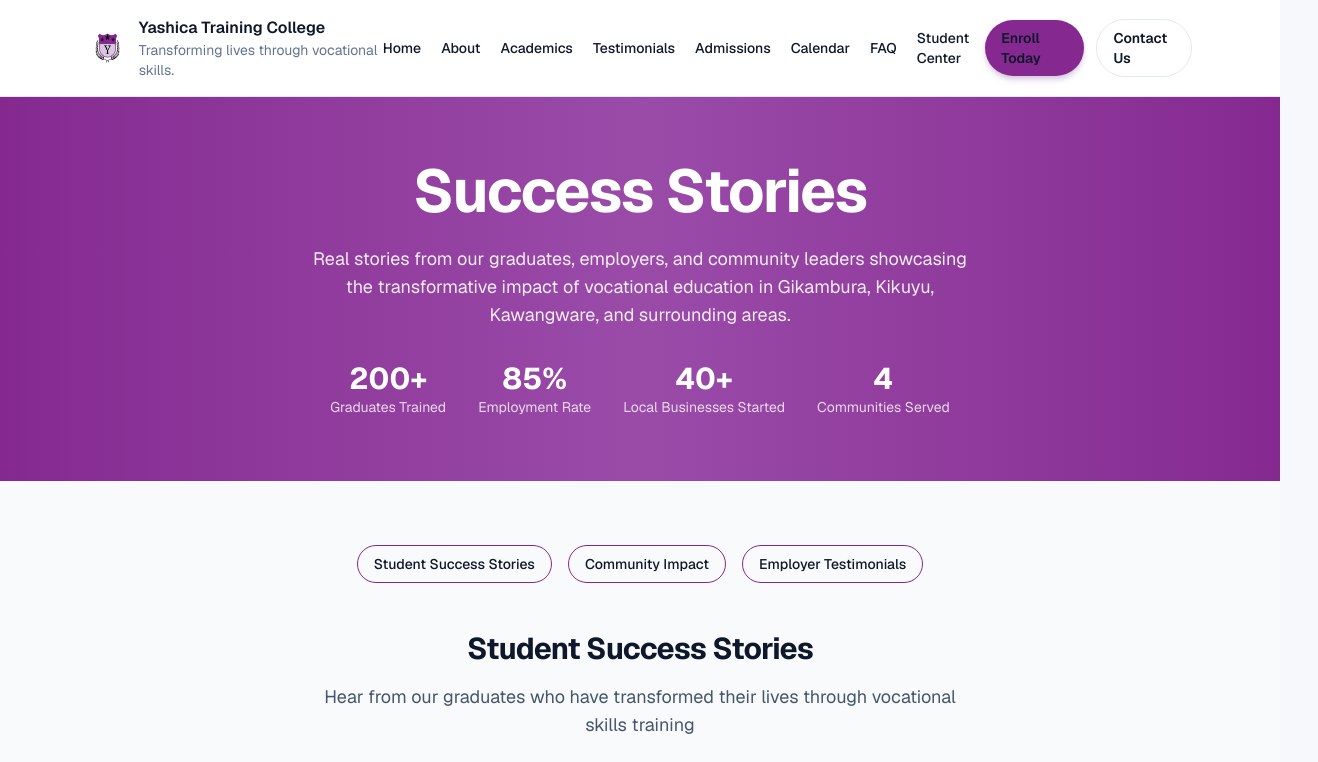
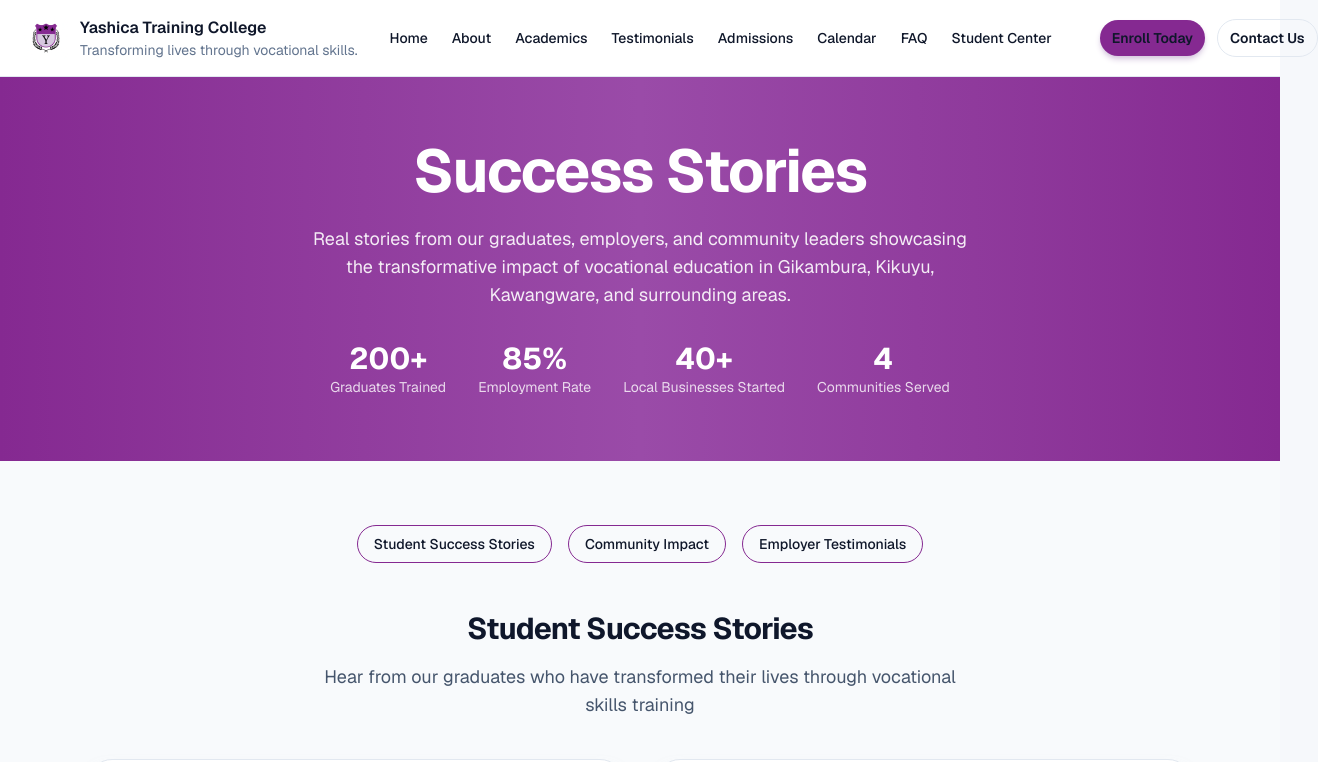
Before and after one commit to Biatus-Maina/skonga, a Next.js app: page /testimonials in a window 1280 px wide. Shown: the top 762 px of the page, 1318 px wide, since content can reach past the window. Built offline with nearby package versions, Linux system fonts and the light colour scheme.

Commit message:
design update

```diff
--- a/src/app/page.tsx
+++ b/src/app/page.tsx
@@ -275,9 +275,9 @@ export default function Home() {
   return (
     <div className="bg-slate-50 text-slate-900">
       <header className="sticky top-0 z-30 border-b border-slate-200 bg-white/90 backdrop-blur">
-        <div className="mx-auto flex max-w-6xl items-center justify-between px-6 py-4">
-          <div className="flex items-center gap-3">
-            <div className="flex h-11 w-11 items-center justify-center">
+        <div className="mx-auto flex max-w-7xl items-center px-6 py-4">
+          <div className="flex items-center gap-3 mr-8">
+            <div className="flex h-11 w-11 items-center justify-center flex-shrink-0">
               <Image
                 src="/media/logo.png"
                 alt="Yashica Training College Logo"
@@ -287,45 +287,47 @@ export default function Home() {
                 priority
               />
             </div>
-            <div className="hidden sm:block">
-              <p className="text-base font-semibold">
+            <div className="hidden sm:block min-w-max">
+              <p className="text-base font-semibold whitespace-nowrap">
                 Yashica Training College
               </p>
-              <p className="text-sm text-slate-500">
+              <p className="text-sm text-slate-500 whitespace-nowrap">
                 Transforming lives through vocational skills.
               </p>
             </div>
             <div className="block sm:hidden">
-              <p className="text-sm font-semibold">Yashica</p>
+              <p className="text-sm font-semibold whitespace-nowrap">Yashica</p>
             </div>
           </div>
+          <div className="flex-1 flex items-center justify-between">
             <nav
               aria-label="Primary"
-            className="hidden items-center gap-5 md:flex"
+              className="hidden items-center gap-4 md:flex lg:gap-5 xl:gap-6 justify-center flex-1"
             >
               {navItems.map((item) => (
                 <Link
                   key={item.name}
                   href={item.href}
-                className="text-sm font-medium text-slate-700 transition hover:text-[#852991] focus-visible:outline focus-visible:outline-2 focus-visible:outline-offset-4 focus-visible:outline-[#852991]"
+                  className="text-sm font-medium text-slate-700 transition hover:text-[#852991] focus-visible:outline focus-visible:outline-2 focus-visible:outline-offset-4 focus-visible:outline-[#852991] whitespace-nowrap"
                 >
                   {item.name}
                 </Link>
               ))}
             </nav>
-          <div className="hidden items-center gap-3 sm:flex">
+            <div className="hidden items-center gap-3 sm:flex ml-6 lg:ml-8 xl:ml-12">
               <Link
                 href="#admissions"
-              className="rounded-full bg-[#852991] px-4 py-2 text-sm font-semibold text-white shadow-md shadow-[#d6c7df] transition hover:bg-[#852991]/90 focus-visible:outline focus-visible:outline-2 focus-visible:outline-offset-4 focus-visible:outline-[#852991]"
+                className="rounded-full bg-[#852991] px-3 py-2 text-sm font-semibold text-white shadow-md shadow-[#d6c7df] transition hover:bg-[#852991]/90 focus-visible:outline focus-visible:outline-2 focus-visible:outline-offset-4 focus-visible:outline-[#852991] whitespace-nowrap"
               >
                 Enroll Today
               </Link>
               <Link
                 href="#contact"
-              className="rounded-full border border-slate-200 px-4 py-2 text-sm font-semibold text-slate-800 transition hover:border-[#d6c7df] hover:bg-[#d6c7df] focus-visible:outline focus-visible:outline-2 focus-visible:outline-offset-4 focus-visible:outline-[#852991]"
+                className="rounded-full border border-slate-200 px-3 py-2 text-sm font-semibold text-slate-800 transition hover:border-[#d6c7df] hover:bg-[#d6c7df] focus-visible:outline focus-visible:outline-2 focus-visible:outline-offset-4 focus-visible:outline-[#852991] whitespace-nowrap"
               >
                 Contact Us
               </Link>
+            </div>
           </div>
           <button
             type="button"
@@ -339,7 +341,7 @@ export default function Home() {
         </div>
         {mobileMenuOpen && (
           <div className="border-t border-slate-200 bg-white md:hidden">
-            <nav className="mx-auto max-w-6xl px-6 py-4">
+            <nav className="mx-auto max-w-7xl px-6 py-4">
               <div className="flex flex-col gap-4">
                 {navItems.map((item) => (
                   <Link
--- a/src/components/Header.tsx
+++ b/src/components/Header.tsx
@@ -59,10 +59,10 @@ export default function Header() {
 
   return (
     <header className="sticky top-0 z-30 border-b border-slate-200 bg-white/90 backdrop-blur">
-      <div className="mx-auto flex max-w-6xl items-center justify-between px-6 py-4">
-        <div className="flex items-center gap-3">
+      <div className="mx-auto flex max-w-7xl items-center px-6 py-4">
+        <div className="flex items-center gap-3 mr-8">
           <Link href="/" className="flex items-center gap-3">
-            <div className="flex h-11 w-11 items-center justify-center">
+            <div className="flex h-11 w-11 items-center justify-center flex-shrink-0">
               <Image
                 src="/media/logo.png"
                 alt="Yashica Training College Logo"
@@ -72,43 +72,48 @@ export default function Header() {
                 priority
               />
             </div>
-            <div className="hidden sm:block">
-              <p className="text-base font-semibold">
+            <div className="hidden sm:block min-w-max">
+              <p className="text-base font-semibold whitespace-nowrap">
                 Yashica Training College
               </p>
-              <p className="text-sm text-slate-500">
+              <p className="text-sm text-slate-500 whitespace-nowrap">
                 Transforming lives through vocational skills.
               </p>
             </div>
             <div className="block sm:hidden">
-              <p className="text-sm font-semibold">Yashica</p>
+              <p className="text-sm font-semibold whitespace-nowrap">Yashica</p>
             </div>
           </Link>
         </div>
-        <nav aria-label="Primary" className="hidden items-center gap-5 md:flex">
+        <div className="flex-1 flex items-center justify-between">
+          <nav
+            aria-label="Primary"
+            className="hidden items-center gap-4 md:flex lg:gap-5 xl:gap-6 justify-center flex-1"
+          >
             {navItems.map((item) => (
               <Link
                 key={item.name}
                 href={item.href}
-              className="text-sm font-medium text-slate-700 transition hover:text-[#852991] focus-visible:outline focus-visible:outline-2 focus-visible:outline-offset-4 focus-visible:outline-[#852991]"
+                className="text-sm font-medium text-slate-700 transition hover:text-[#852991] focus-visible:outline focus-visible:outline-2 focus-visible:outline-offset-4 focus-visible:outline-[#852991] whitespace-nowrap"
               >
                 {item.name}
               </Link>
             ))}
           </nav>
-        <div className="hidden items-center gap-3 sm:flex md:ml-4">
+          <div className="hidden items-center gap-3 sm:flex ml-6 lg:ml-8 xl:ml-12">
             <Link
               href="/#admissions"
-            className="rounded-full bg-[#852991] px-4 py-2 text-sm font-semibold text-white shadow-md shadow-[#d6c7df] transition hover:bg-[#852991]/90 focus-visible:outline focus-visible:outline-2 focus-visible:outline-offset-4 focus-visible:outline-[#852991]"
+              className="rounded-full bg-[#852991] px-3 py-2 text-sm font-semibold text-white shadow-md shadow-[#d6c7df] transition hover:bg-[#852991]/90 focus-visible:outline focus-visible:outline-2 focus-visible:outline-offset-4 focus-visible:outline-[#852991] whitespace-nowrap"
             >
               Enroll Today
             </Link>
             <Link
               href="/#contact"
-            className="rounded-full border border-slate-200 px-4 py-2 text-sm font-semibold text-slate-800 transition hover:border-[#d6c7df] hover:bg-[#d6c7df] focus-visible:outline focus-visible:outline-2 focus-visible:outline-offset-4 focus-visible:outline-[#852991]"
+              className="rounded-full border border-slate-200 px-3 py-2 text-sm font-semibold text-slate-800 transition hover:border-[#d6c7df] hover:bg-[#d6c7df] focus-visible:outline focus-visible:outline-2 focus-visible:outline-offset-4 focus-visible:outline-[#852991] whitespace-nowrap"
             >
               Contact Us
             </Link>
+          </div>
         </div>
         <button
           type="button"
@@ -122,7 +127,7 @@ export default function Header() {
       </div>
       {mobileMenuOpen && (
         <div className="border-t border-slate-200 bg-white md:hidden">
-          <nav className="mx-auto max-w-6xl px-6 py-4">
+          <nav className="mx-auto max-w-7xl px-6 py-4">
             <div className="flex flex-col gap-4">
               {navItems.map((item) => (
                 <Link
```
Lines whose indentation alone changed are shown as unchanged.
